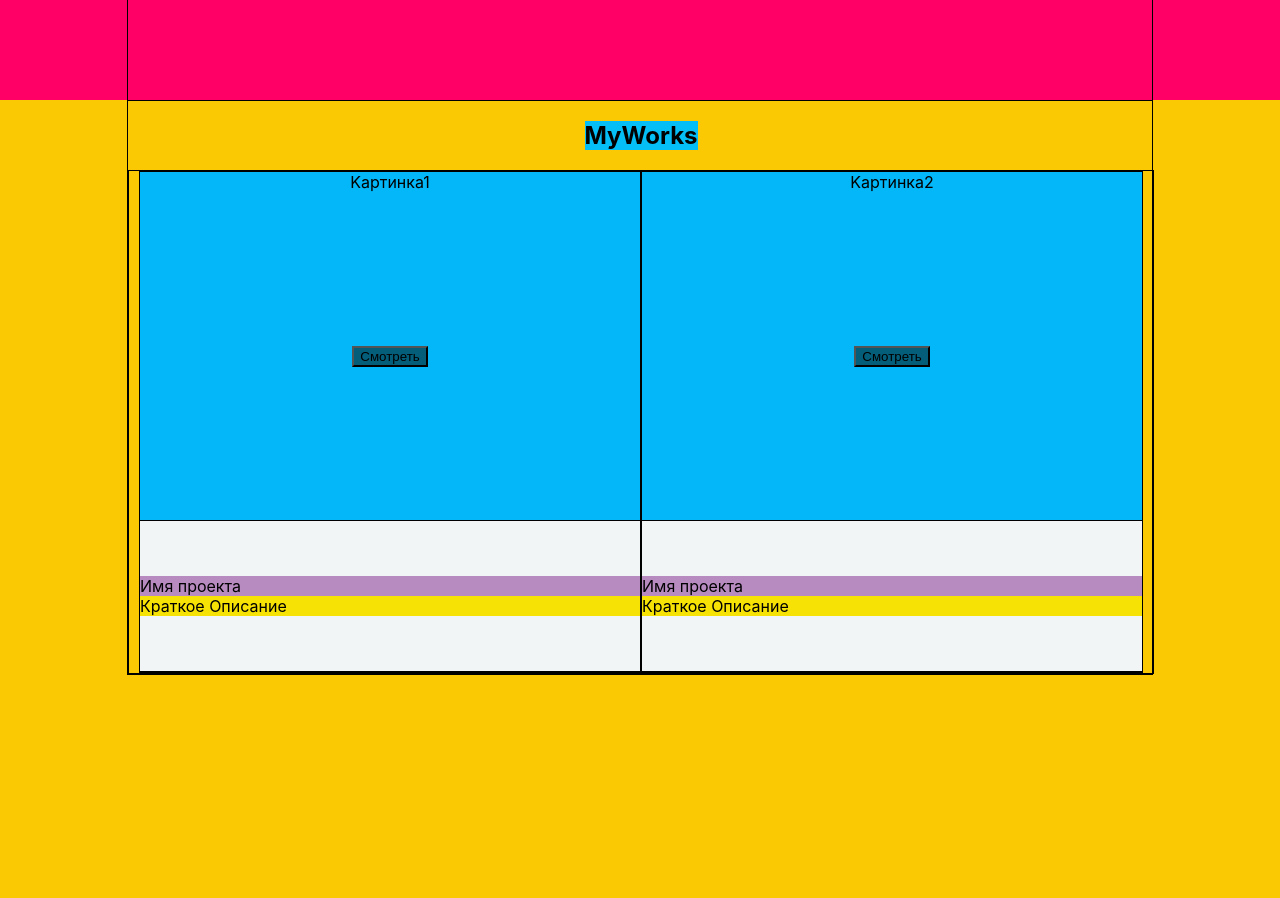
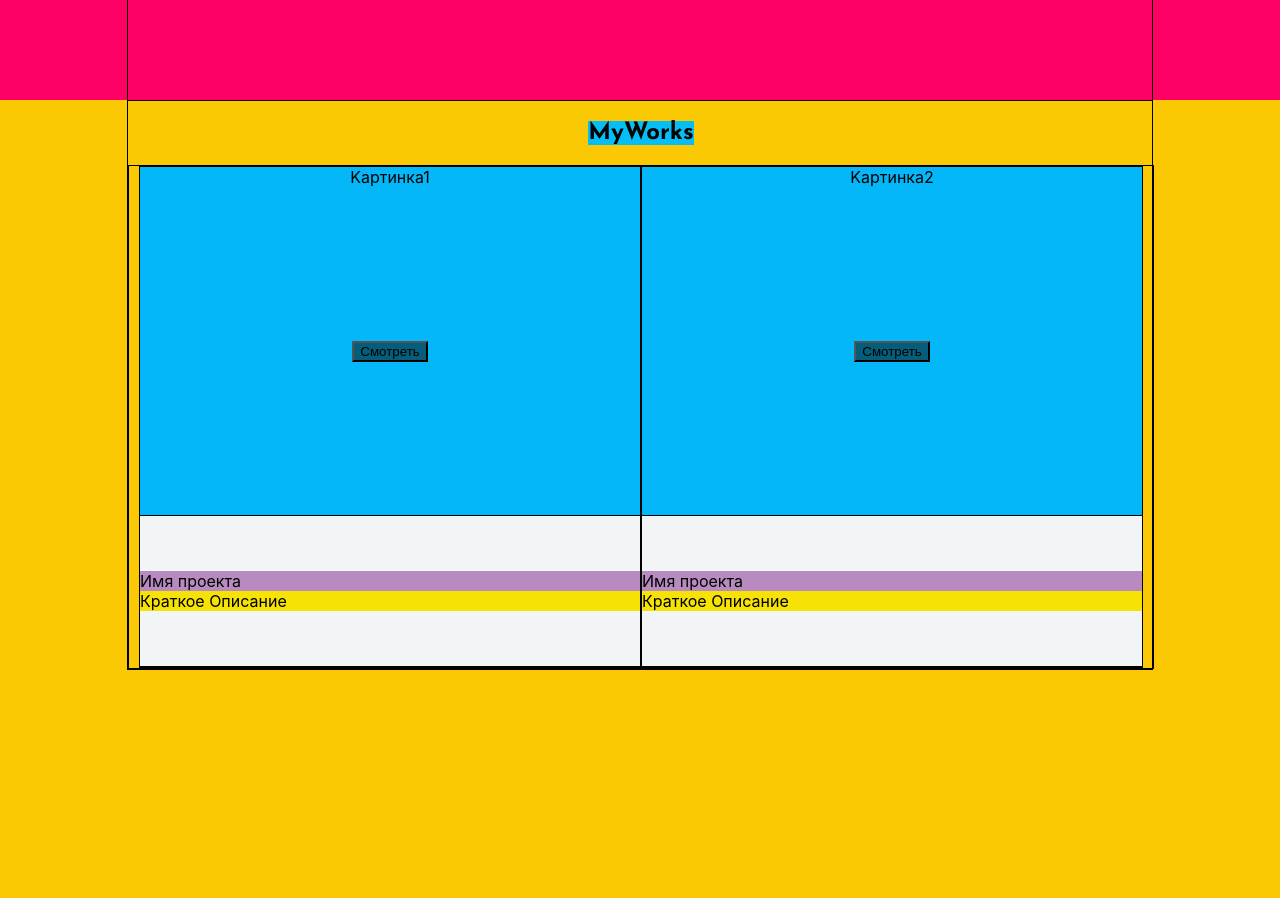
Before and after one commit to iliik/cv, a React (Create React App) app: page / in a window 1280 px wide. Shown: the part 1580-2478 px from the top of the page. Built offline with nearby package versions, Linux system fonts and the light colour scheme.

Commit message:
MyWork-css-title

```diff
--- a/public/index.html
+++ b/public/index.html
@@ -15,6 +15,7 @@
       user's mobile device or desktop. See https://developers.google.com/web/fundamentals/web-app-manifest/
     -->
     <link rel="manifest" href="%PUBLIC_URL%/manifest.json" />
+    <link href="https://fonts.googleapis.com/css?family=Josefin+Sans:100,300,400,600,700&display=swap" rel="stylesheet">
     <!--
       Notice the use of %PUBLIC_URL% in the tags above.
       It will be replaced with the URL of the `public` folder during the build.
--- a/src/my-works/MyWorks.module.css
+++ b/src/my-works/MyWorks.module.css
@@ -9,9 +9,9 @@
     justify-content: flex-start;
 }
 
-
 .titleWorks {
     background-color: #05bef6;
+    font-family: 'Josefin Sans', sans-serif;
 }
 
 .works {
```
